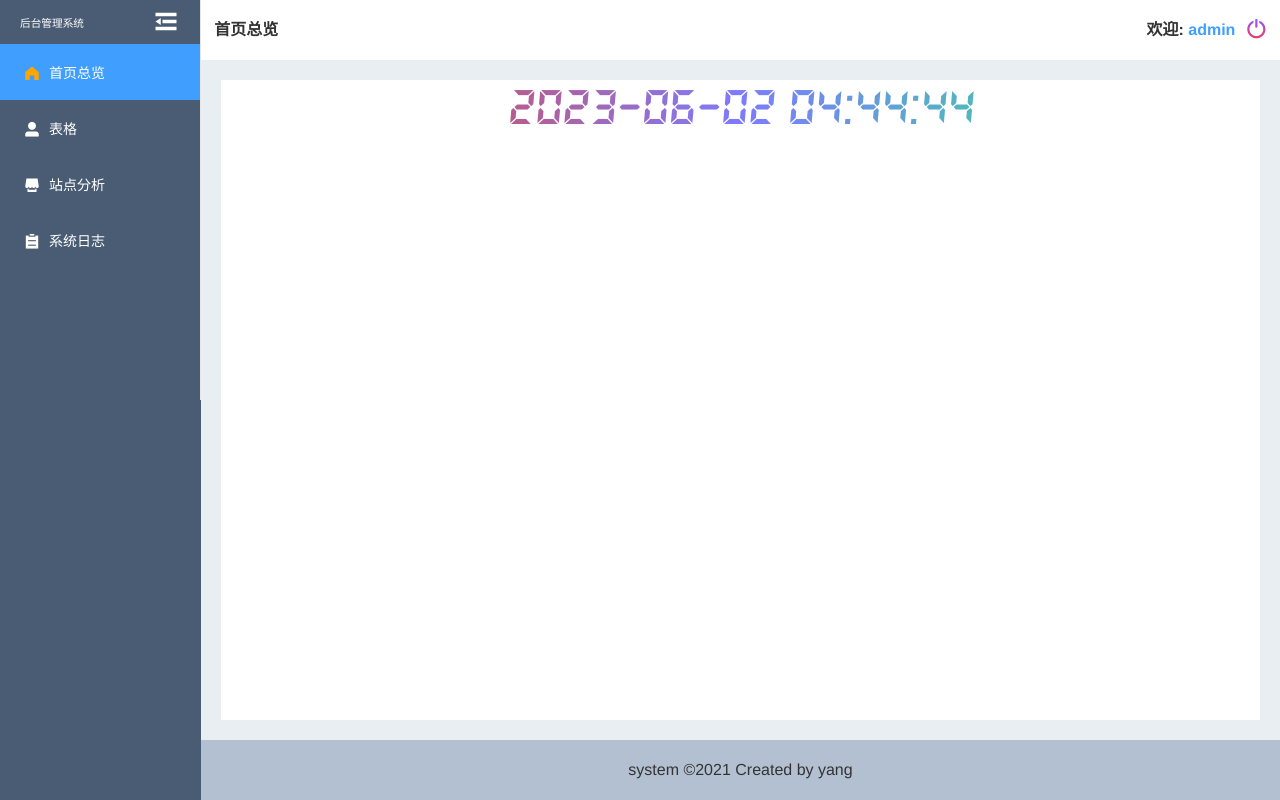
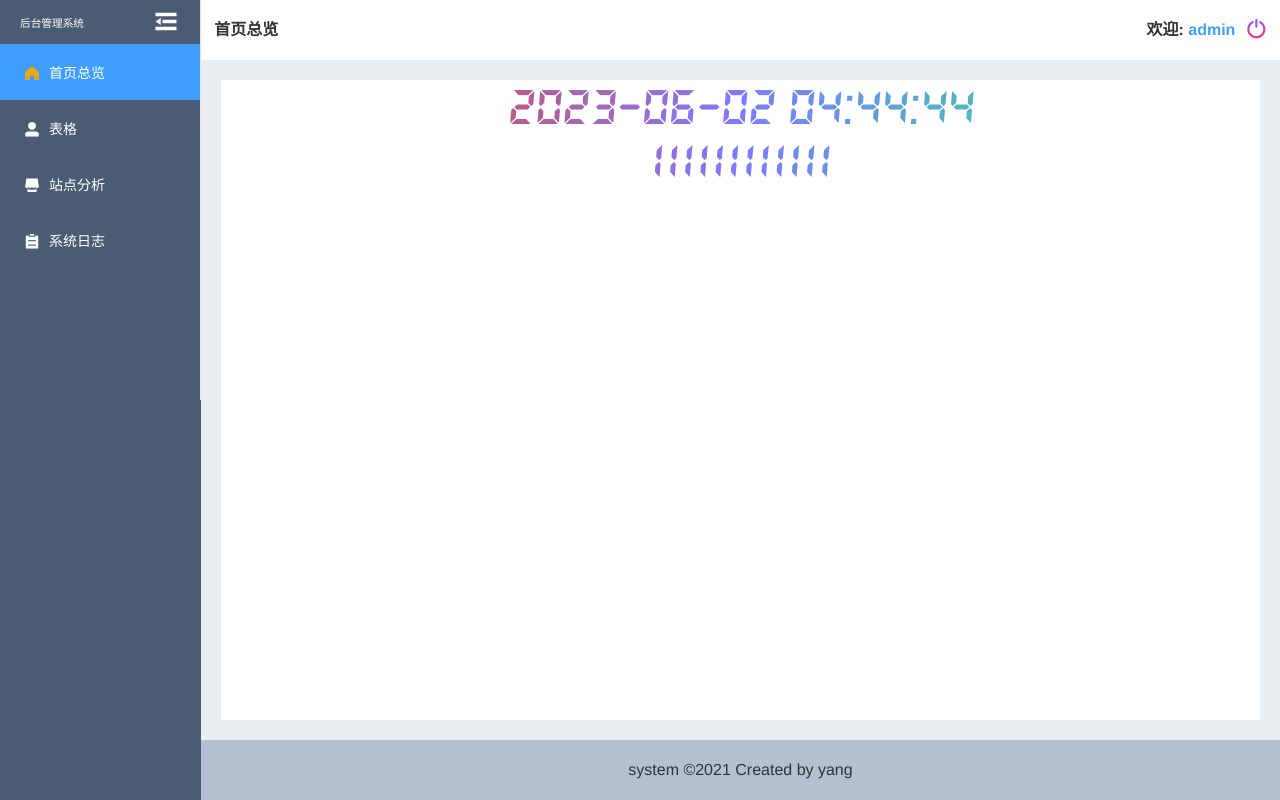
Before and after one commit to shiheng-yang/webSite, a Vue app: page /#/Home in a window 1280 px wide. Built offline with nearby package versions, Linux system fonts and the light colour scheme; sample sign-in values are in the browser's storage; what @jiaminghi/data-view, vue-particles would draw is missing.

Commit message:
测试111

```diff
--- a/src/views/Home.vue
+++ b/src/views/Home.vue
@@ -1,6 +1,7 @@
 <template>
   <div class="home">
-    {{ times }}
+    <div>{{ times }}</div>
+    <div>111111111111</div>
   </div>
 </template>
 <script>
```
